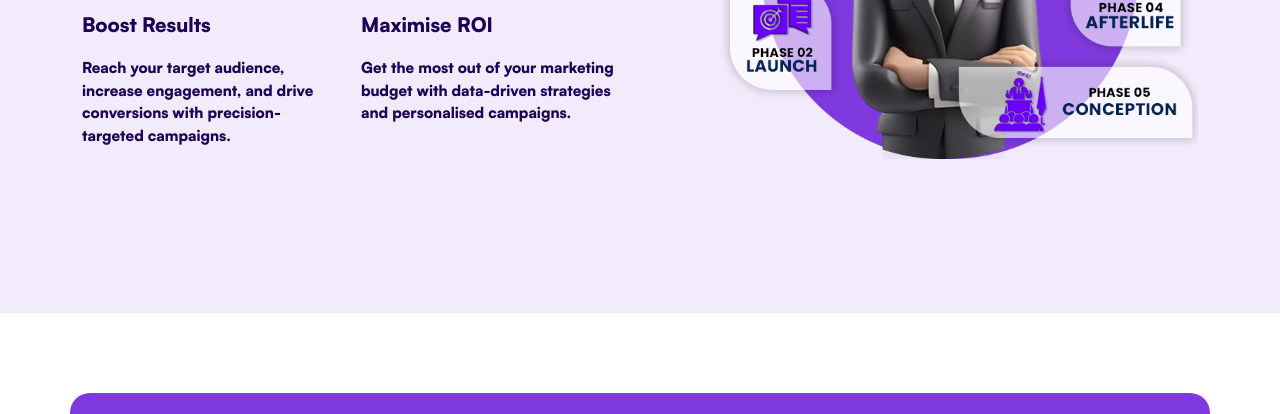
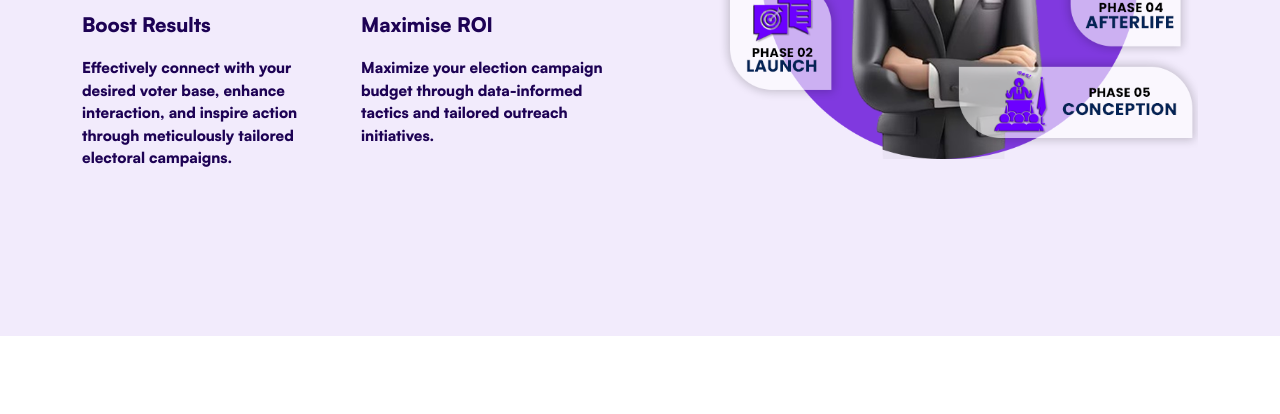
Before and after one commit to nishabukke/Election_Plus, a plain HTML site: page index.html in a window 1280 px wide. Shown: the part 2353-2767 px from the top of the page. Drawn offline with nearby package versions, Linux system fonts and the light colour scheme.

Commit message:
Update index.html

```diff
--- a/index.html
+++ b/index.html
@@ -295,11 +295,11 @@
                         <div class="why-choose-info">
                             <div class="left-why-info">
                                 <h5 class="pri-color">Boost Results</h5>
-                                <p class="pri-color">Reach your target audience, increase engagement, and drive conversions with precision-targeted campaigns.</p>
+                                <p class="pri-color">Effectively connect with your desired voter base, enhance interaction, and inspire action through meticulously tailored electoral campaigns.</p>
                             </div>
                             <div class="right-why-info">
                                 <h5 class="pri-color">Maximise ROI</h5>
-                                <p class="pri-color">Get the most out of your marketing budget with data-driven strategies and personalised campaigns.</p>
+                                <p class="pri-color">Maximize your election campaign budget through data-informed tactics and tailored outreach initiatives.</p>
                             </div>
                         </div>
                     </div>
```
